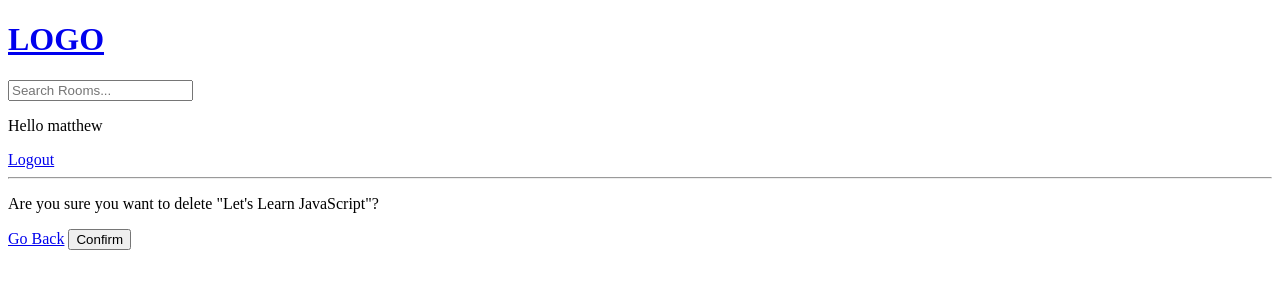
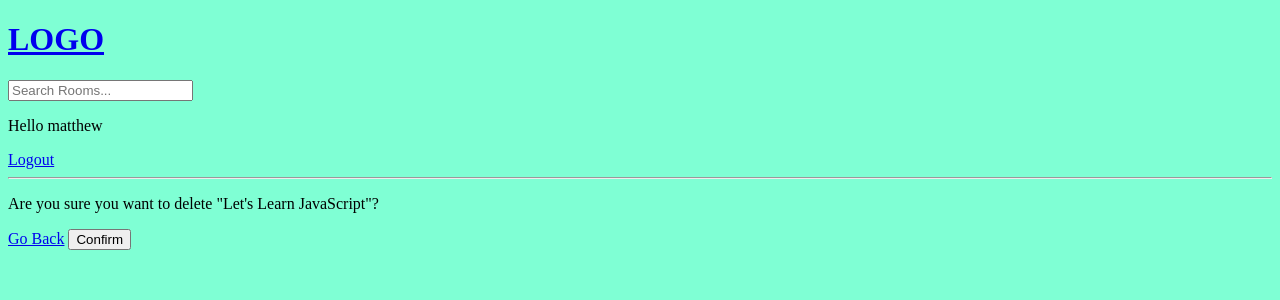
Before and after one commit to mattygersh21/python-django-discord, a Django app: page /delete-room/1/ in a window 1280 px wide. Shown: the top 300 px of the page. Run offline with Django 4.2, Linux system fonts and the light colour scheme; a user stored in the database is signed in; data comes from the database, SQL or seed files in the repository.

Commit message:
* Added static files directory to setting.py. * Loaded static into main.html. * Changed background color (to hideous color).

```diff
--- a/discord/discord/settings.py
+++ b/discord/discord/settings.py
@@ -121,6 +121,10 @@ USE_TZ = True
 
 STATIC_URL = 'static/'
 
+STATICFILES_DIRS = [
+    BASE_DIR / 'static'
+]
+
 # Default primary key field type
 # https://docs.djangoproject.com/en/4.0/ref/settings/#default-auto-field
 
--- /dev/null
+++ b/discord/static/styles/main.css
@@ -0,0 +1,3 @@
+body {
+  background-color: aquamarine;
+}
--- a/discord/templates/main.html
+++ b/discord/templates/main.html
@@ -1,11 +1,12 @@
 <!DOCTYPE html>
+{% load static %}
 <html>
   <head>
     <meta charset="utf-8">
     <meta http-equiv="X-UA-Compatible" content="IE=edge">
     <title>Discord</title>
     <meta name="viewport" content="width=device-width, initial-scale=1">
-    <!-- <link rel="stylesheet" href=""> -->
+    <link rel='stylesheet' type='text/css' media='screen' href="{% static 'styles/main.css' %}">
   </head>
   <body>
     {% include 'navbar.html' %}
```
